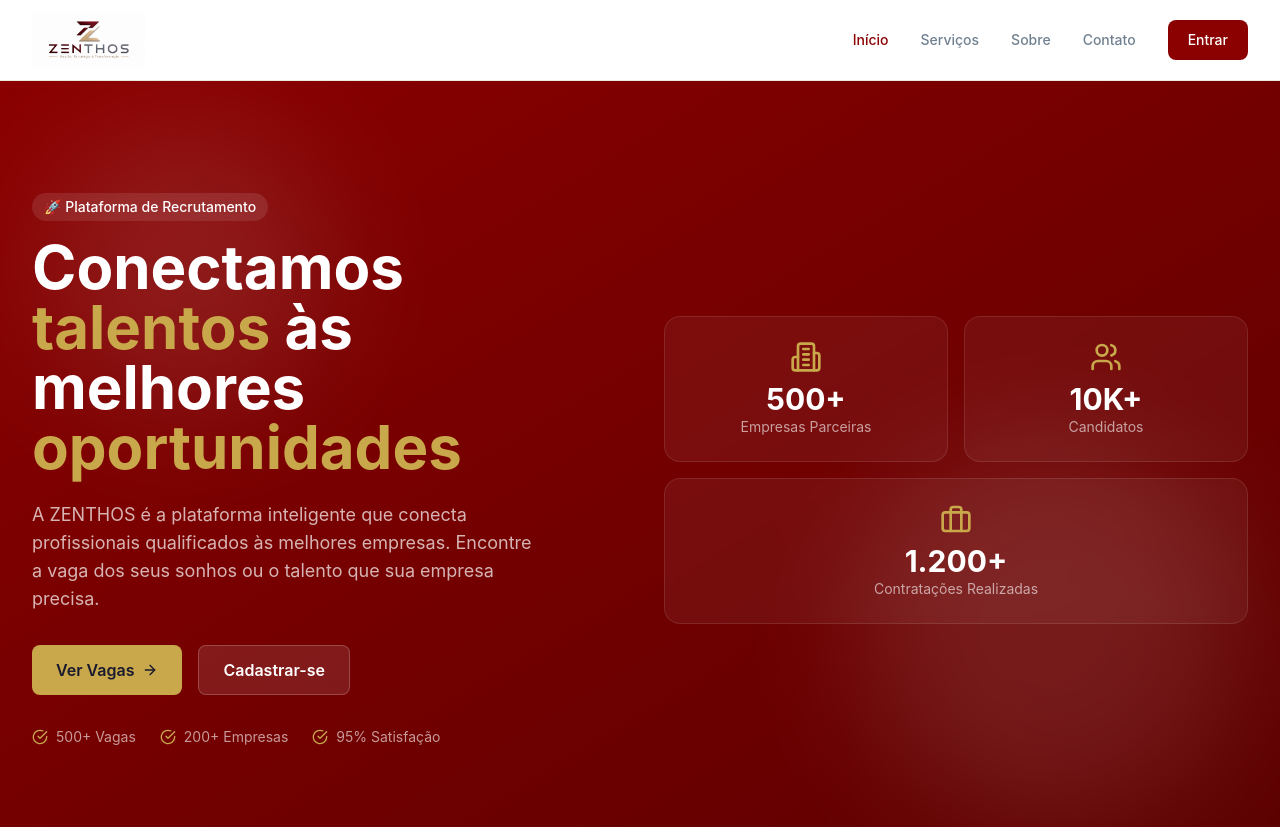
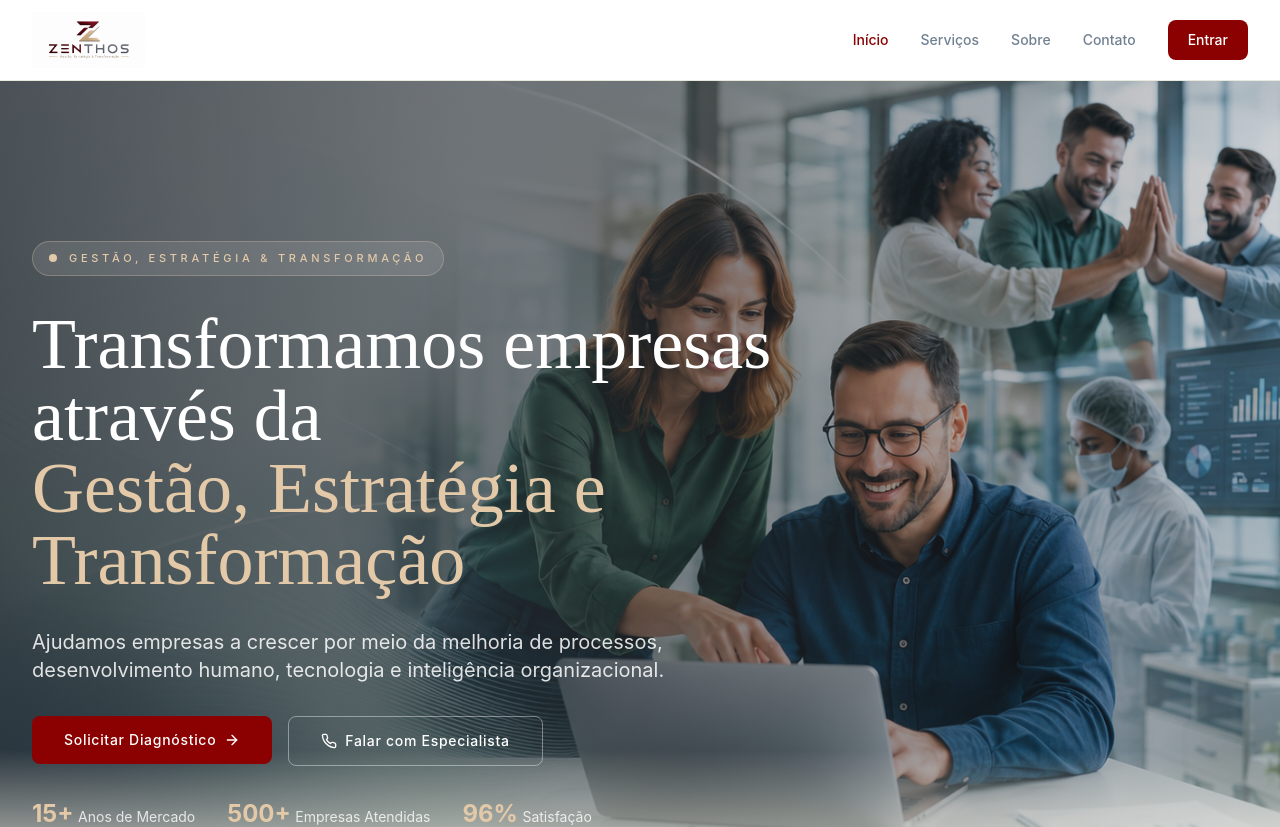
Before and after one commit to trivoroficial/consult_recruit, a Next.js app: page / in a window 1280 px wide. Shown: the top 827 px of the page. Built offline with nearby package versions, Linux system fonts and the light colour scheme.

Commit message:
Update Hero.tsx

```diff
--- a/src/components/home/Hero.tsx
+++ b/src/components/home/Hero.tsx
@@ -1,85 +1,95 @@
 // src/components/home/Hero.tsx
 'use client'
 
+import { motion, useScroll, useTransform } from "framer-motion";
+import { useRef } from "react";
 import Link from 'next/link'
-import { ArrowRight, CheckCircle, Briefcase, Users, Building2 } from 'lucide-react'
+import { ArrowRight, Phone, CheckCircle, Users, Building2, Briefcase } from 'lucide-react'
+
+const whatsappNumber = "5537991177058";
+const whatsappUrl = `https://wa.me/${whatsappNumber}?text=${encodeURIComponent("Olá! Gostaria de conhecer as soluções da ZENTHOS.")}`;
 
 export function Hero() {
+  const heroRef = useRef<HTMLElement | null>(null);
+  const { scrollYProgress } = useScroll({ target: heroRef, offset: ["start start", "end start"] });
+  const overlayY = useTransform(scrollYProgress, [0, 1], [0, 65]);
+
   return (
-    <section className="relative bg-gradient-to-br from-[#8B0000] to-[#5C0000] text-white overflow-hidden">
-      <div className="absolute inset-0 opacity-10">
-        <div className="absolute top-10 left-10 w-72 h-72 bg-white rounded-full blur-3xl" />
-        <div className="absolute bottom-10 right-10 w-96 h-96 bg-white rounded-full blur-3xl" />
+    <section ref={heroRef} className="relative flex min-h-[90vh] items-center overflow-hidden pt-20 bg-[#F8F4E6]">
+      {/* IMAGEM DE FUNDO */}
+      <div className="absolute inset-0">
+        <img src="/recrutamento.png" alt="ZENTHOS" className="w-full h-full object-cover" />
+        <div className="absolute inset-0 bg-gradient-to-r from-[#2D343A]/85 via-[#2D343A]/60 to-[#2D343A]/20"></div>
       </div>
 
-      <div className="relative max-w-7xl mx-auto px-4 sm:px-6 lg:px-8 py-20 lg:py-28">
-        <div className="grid grid-cols-1 lg:grid-cols-2 gap-12 items-center">
-          {/* CONTEÚDO */}
-          <div>
-            <div className="flex items-center gap-2 mb-4">
-              <span className="px-3 py-1 bg-white/10 rounded-full text-sm font-medium backdrop-blur-sm">
-                🚀 Plataforma de Recrutamento
+      <motion.div className="relative z-10 mx-auto flex w-full max-w-7xl px-4 sm:px-6 lg:px-8" style={{ y: overlayY }}>
+        <div className="max-w-4xl space-y-8 py-12 lg:py-20">
+          <motion.div
+            className="inline-flex items-center gap-3 px-4 py-2 text-[11px] tracking-[0.34em] text-[#E3C9A8] uppercase font-medium border border-[#E3C9A8]/30 rounded-full bg-white/10 backdrop-blur-sm"
+            initial={{ opacity: 0, y: 18 }}
+            animate={{ opacity: 1, y: 0 }}
+            transition={{ duration: 0.7 }}
+          >
+            <span className="h-2 w-2 rounded-full bg-[#E3C9A8]" />
+            Gestão, Estratégia & Transformação
+          </motion.div>
+
+          <motion.div
+            initial={{ opacity: 0, y: 22 }}
+            animate={{ opacity: 1, y: 0 }}
+            transition={{ delay: 0.1, duration: 0.8 }}
+          >
+            <h1 className="font-serif text-5xl leading-[1.05] text-white sm:text-6xl lg:text-7xl">
+              Transformamos empresas através da <br className="hidden sm:block" />
+              <span className="text-[#E3C9A8]">Gestão, Estratégia e Transformação</span>
+            </h1>
+          </motion.div>
+
+          <motion.p
+            className="max-w-2xl text-lg leading-8 text-white/85 md:text-xl"
+            initial={{ opacity: 0, y: 24 }}
+            animate={{ opacity: 1, y: 0 }}
+            transition={{ delay: 0.2, duration: 0.85 }}
+          >
+            Ajudamos empresas a crescer por meio da melhoria de processos, desenvolvimento humano, tecnologia e inteligência organizacional.
+          </motion.p>
+
+          <motion.div
+            className="flex flex-col gap-4 sm:flex-row"
+            initial={{ opacity: 0, y: 24 }}
+            animate={{ opacity: 1, y: 0 }}
+            transition={{ delay: 0.3, duration: 0.85 }}
+          >
+            <Link href="/cadastro">
+              <button className="relative px-8 py-3.5 text-sm font-medium tracking-wider text-white bg-[#8B0000] rounded-lg overflow-hidden transition-all duration-300 hover:shadow-xl hover:-translate-y-1 group">
+                <span className="relative z-10 flex items-center gap-2">
+                  Solicitar Diagnóstico <ArrowRight className="h-4 w-4" />
+                </span>
+                <span className="absolute inset-0 bg-[#E3C9A8] transform translate-y-full group-hover:translate-y-0 transition-transform duration-300"></span>
+              </button>
+            </Link>
+            <a href={whatsappUrl} target="_blank" rel="noopener noreferrer" className="relative px-8 py-3.5 text-sm font-medium tracking-wider text-white border border-white/40 rounded-lg overflow-hidden transition-all duration-300 hover:shadow-xl hover:-translate-y-1 group">
+              <span className="relative z-10 flex items-center gap-2">
+                <Phone className="h-4 w-4" /> Falar com Especialista
               </span>
-            </div>
-            <h1 className="text-4xl md:text-5xl lg:text-6xl font-bold leading-tight">
-              Conectamos <br />
-              <span className="text-[#C9A84C]">talentos</span> às <br />
-              melhores <span className="text-[#C9A84C]">oportunidades</span>
-            </h1>
-            <p className="text-lg text-white/70 mt-6 max-w-lg">
-              A ZENTHOS é a plataforma inteligente que conecta profissionais qualificados às melhores empresas. Encontre a vaga dos seus sonhos ou o talento que sua empresa precisa.
-            </p>
-            <div className="flex flex-wrap gap-4 mt-8">
-              <Link
-                href="/vagas"
-                className="px-6 py-3 bg-[#C9A84C] hover:bg-[#B8973A] text-[#1A1A2E] font-semibold rounded-lg transition flex items-center gap-2"
-              >
-                Ver Vagas
-                <ArrowRight className="h-4 w-4" />
-              </Link>
-              <Link
-                href="/cadastro"
-                className="px-6 py-3 bg-white/10 hover:bg-white/20 text-white font-semibold rounded-lg transition border border-white/20"
-              >
-                Cadastrar-se
-              </Link>
-            </div>
-            <div className="flex flex-wrap gap-6 mt-8 text-sm text-white/60">
-              <span className="flex items-center gap-2">
-                <CheckCircle className="h-4 w-4 text-[#C9A84C]" />
-                500+ Vagas
-              </span>
-              <span className="flex items-center gap-2">
-                <CheckCircle className="h-4 w-4 text-[#C9A84C]" />
-                200+ Empresas
-              </span>
-              <span className="flex items-center gap-2">
-                <CheckCircle className="h-4 w-4 text-[#C9A84C]" />
-                95% Satisfação
-              </span>
-            </div>
-          </div>
+              <span className="absolute inset-0 bg-white transform translate-y-full group-hover:translate-y-0 transition-transform duration-300"></span>
+            </a>
+          </motion.div>
 
-          {/* STATS */}
-          <div className="grid grid-cols-2 gap-4">
-            <div className="bg-white/5 backdrop-blur-sm rounded-2xl p-6 border border-white/10 text-center">
-              <Building2 className="h-8 w-8 text-[#C9A84C] mx-auto mb-2" />
-              <p className="text-3xl font-bold">500+</p>
-              <p className="text-sm text-white/60">Empresas Parceiras</p>
-            </div>
-            <div className="bg-white/5 backdrop-blur-sm rounded-2xl p-6 border border-white/10 text-center">
-              <Users className="h-8 w-8 text-[#C9A84C] mx-auto mb-2" />
-              <p className="text-3xl font-bold">10K+</p>
-              <p className="text-sm text-white/60">Candidatos</p>
-            </div>
-            <div className="bg-white/5 backdrop-blur-sm rounded-2xl p-6 border border-white/10 text-center col-span-2">
-              <Briefcase className="h-8 w-8 text-[#C9A84C] mx-auto mb-2" />
-              <p className="text-3xl font-bold">1.200+</p>
-              <p className="text-sm text-white/60">Contratações Realizadas</p>
-            </div>
-          </div>
+          <motion.div
+            className="flex gap-8 text-white/80"
+            initial={{ opacity: 0 }}
+            animate={{ opacity: 1 }}
+            transition={{ delay: 0.5 }}
+          >
+            <div><span className="text-2xl font-bold text-[#E3C9A8]">15+</span> <span className="text-sm">Anos de Mercado</span></div>
+            <div><span className="text-2xl font-bold text-[#E3C9A8]">500+</span> <span className="text-sm">Empresas Atendidas</span></div>
+            <div><span className="text-2xl font-bold text-[#E3C9A8]">96%</span> <span className="text-sm">Satisfação</span></div>
+          </motion.div>
         </div>
-      </div>
+      </motion.div>
+
+      <div className="pointer-events-none absolute bottom-0 left-0 right-0 h-40 bg-gradient-to-t from-[#F8F4E6] to-transparent" />
     </section>
   )
 }
```
